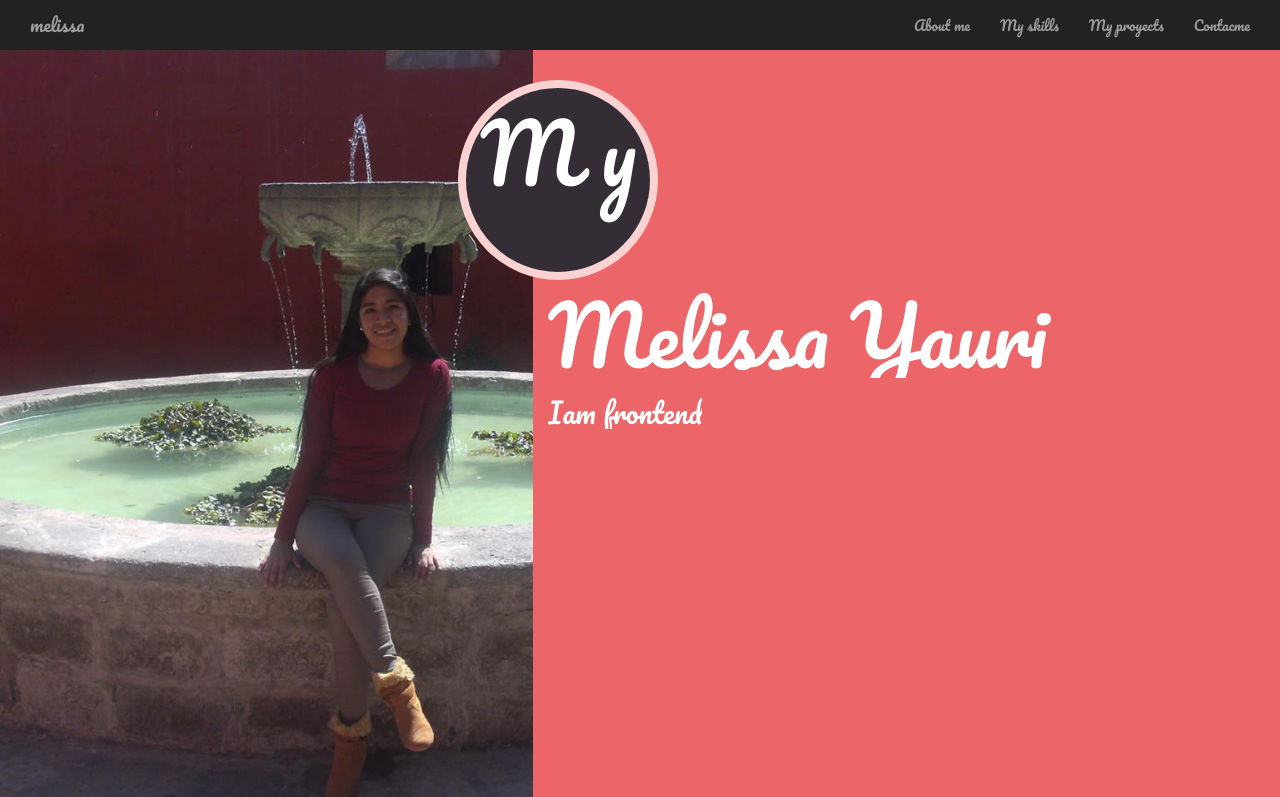
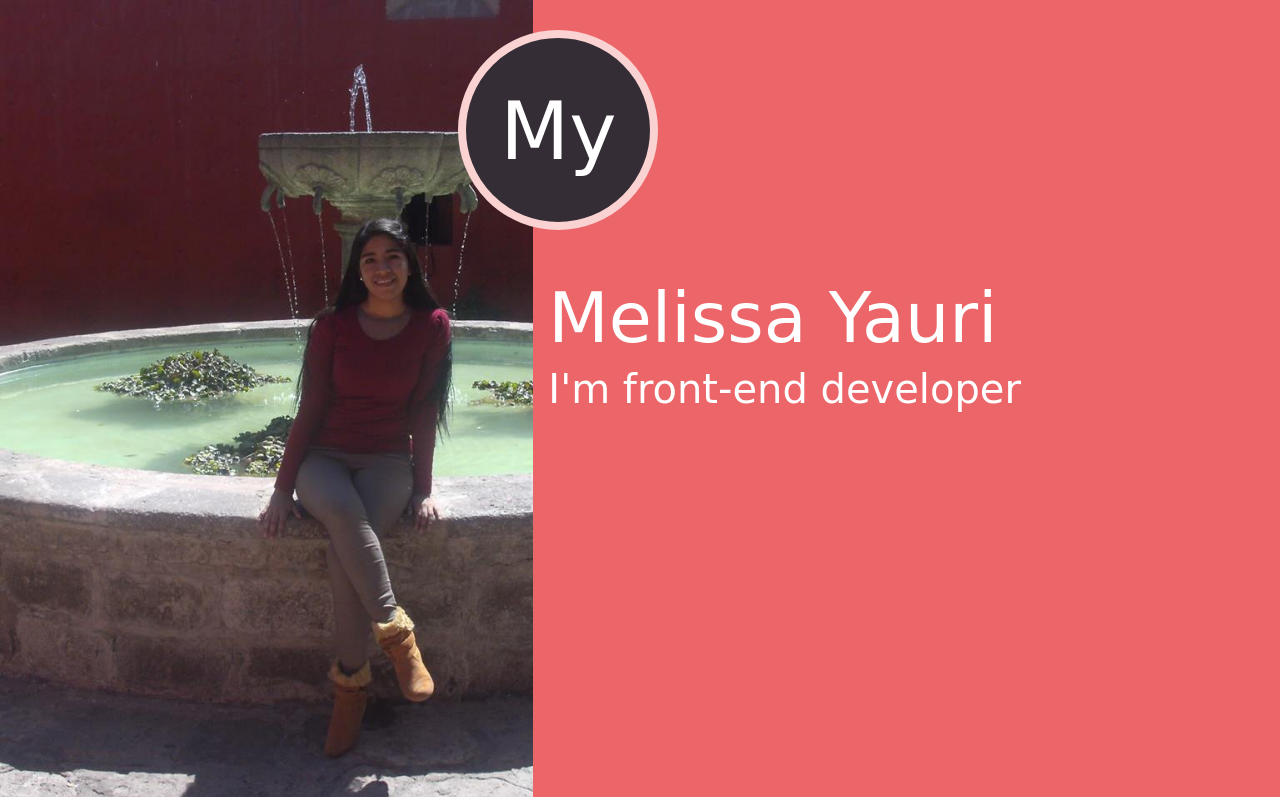
Before and after one commit to melissayauri/portafolio, a plain HTML site: page index.html in a window 1280 px wide. Shown: the top 797 px of the page. Drawn offline with Linux system fonts and the light colour scheme; a web font is replaced by a local one.

Commit message:
mejorando efecto front-end

```diff
--- a/css/main.css
+++ b/css/main.css
@@ -8,8 +8,7 @@
 }
 body{
   color: black;
-  font-family: 'Pacifico', cursive;
-
+  font-family: 'Oleo Script Swash Caps', cursive;
 }
 /*generales*/
 .shadow{
@@ -18,7 +17,14 @@ body{
 }
 /**/
 .principal{
-  margin-bottom: 0px;
+  margin: 0 auto;
+   background-color: white;
+   padding: 0.7rem 3.5rem;
+   position: fixed;
+   max-width: 100%;
+   width: 100%;
+   z-index: 1;
+
 }
 .circle{
   width: 100px;
@@ -47,8 +53,8 @@ body{
 
 }
 
-/* efecto para la presentación*/
-.block-info h2{
+/* efecto para la presentación
+#block-info h2{
   white-space: nowrap;
   overflow: hidden;
   width: 25em;
@@ -56,16 +62,15 @@ body{
 
 }
 
-.block-info h2:nth-child(2){
+#block-info h2:nth-child(2){
   animation: type2 8s steps(60, end);
     font-size: 28px;
 }
 
-
-
 span{
   animation: blink 1s infinite;
 }
+
 
 @keyframes type{
   from { width: 0; }
@@ -76,11 +81,22 @@ span{
   50%{width: 0;}
   100%{ width: 100; }
 }
-/* pulso a la raya*/
+/* pulso a la raya
 @keyframes blink{
   to{opacity: .0;}
 }
+/* estilos de la entda*/
+
+.output {
+display:none;
+
+}
+.active:after {
+  content: '|';
+}
+
 /**/
+
 .mg{
   margin-top: 0px;
 }
@@ -266,22 +282,15 @@ footer{
   }
   .circle h1{
     font-size: 8rem;
+    margin-top: 5rem;
   }
-  .img-profile{
-    height: 80vh;
+  .prompt h1{
+    margin-top: 8rem;
+    font-size: 7rem;
   }
-  .block-info{
-    padding-bottom:20rem;
-  }
-  .block-info h2{
-    width: 8em;
-  }
-  .block-info h2:nth-child(2){
-    width: 10em;
-  }
-  .name{
-    font-size: 8rem;
-  }
+    .prompt h4{
+      font-size: 4rem;
+    }
   .img-profile{
     height: 100vh;
   }
--- a/index.html
+++ b/index.html
@@ -5,10 +5,8 @@
     <meta name="viewport" content="width=device-width, initial-scale=1, shrink-to-fit=no">
     <link rel="icon" href="assets/imagenes/meli.jpg">
     <!-- Bootstrap CSS -->
-    <link href="https://fonts.googleapis.com/css?family=Pacifico" rel="stylesheet">
-    <link href="https://fonts.googleapis.com/icon?family=Material+Icons"
-      rel="stylesheet">
-
+    <link href="https://fonts.googleapis.com/css?family=Oleo+Script+Swash+Caps" rel="stylesheet">
+    <link href="https://fonts.googleapis.com/icon?family=Material+Icons" rel="stylesheet">
     <link rel="stylesheet" href="vendors/bootstrap/css/bootstrap.min.css">
     <link rel="stylesheet" href="css/main.css">
     <title>Bienvenidos a mi portafolio</title>
@@ -16,7 +14,7 @@
   <body>
     <!-- encabezado -->
     <header>
-      <nav class=" navbar-inverse  principal" id="menu">
+      <nav class="  navbar-default  principal" id="navbar">
         <div class="container-fluid">
           <!-- Brand and toggle get grouped for better mobile display -->
           <div class="navbar-header">
@@ -45,21 +43,31 @@
     <section class="coral">
       <div class="container-fluid">
         <div class="row">
+          <!--Imagen-->
           <div class="col-xs-5  img-profile">
           </div>
+          <!--logo nombre-->
           <div class="col-xs-7 ">
-            <div class="circle ">
-              <h1 class="text-center">M y</h1>
+            <div class="circle">
+              <h1 class="text-center">My</h1>
             </div>
             <!--<h1 class="name text-center">Hi, mi name is Melissa Yauri</h1>-->
-            <div class=" block-info">
+            <!--<div id="block-info">
               <h2 class="  name ">Melissa Yauri</h2>
               <h2 class="">Iam frontend developer<span>|</span></h2>
-            </div>
+            </div>-->
+            <div class="prompt ">
+
+  <h1 class="effect">Melissa Yauri</h1>
+  <h4 class="effect">I'm front-end developer</h4s>
+
+</div>
           </div>
         </div>
       </div>
     </section>
+
+
     <!-- fin de la primera sección -->
     <!-- segunda sección-about me -->
     <section class="gray" id=about>
@@ -269,5 +277,6 @@
 <script src="vendors/bootstrap/js/bootstrap.min.js"></script>
 <script defer src="https://use.fontawesome.com/releases/v5.0.6/js/all.js"></script>
     <script type="text/javascript" src="js/app.js"></script>
+    <script type="text/javascript" src="js/app1.js"></script>
   </body>
 </html>
--- a/js/app.js
+++ b/js/app.js
@@ -1,9 +1,12 @@
-$(document).ready(function() {
+
+$(function() {
+  $('#navbar').hide();
   $(window).scroll(function() {
-         if ($("#menu").offset().top > 56) {
-             $("#menu").addClass("fondo");
-         } else {
-             $("#menu").removeClass("fondo");
-         }
-       });
+    // set distance user needs to scroll before we start fadeIn
+    if ($(this).scrollTop() >= 600) {
+      $('#navbar').fadeIn(1000);
+    } else {
+      $('#navbar').fadeOut(1000);
+    }
+  });
 });
--- /dev/null
+++ b/js/app1.js
@@ -0,0 +1,49 @@
+
+$(document).ready(function() {
+var $lines = $('.prompt h1, .prompt h4');
+$lines.hide();
+var lineContents = new Array();
+
+var terminal = function() {
+
+  var skip = 0;
+  typeLine = function(idx) {
+    idx == null && (idx = 0);
+    var element = $lines.eq(idx);
+    var content = lineContents[idx];
+    if(typeof content == "undefined") {
+      $('.skip').hide();
+      return;
+    }
+    var charIdx = 0;
+
+    var typeChar = function() {
+      var rand = Math.round(Math.random() * 150) + 25;
+
+      setTimeout(function() {
+        var char = content[charIdx++];
+        element.append(char);
+        if(typeof char !== "undefined")
+          typeChar();
+        else {
+          element.append('<br/><span class="output">' + element.text().slice(9, -1) + '</span>');
+          element.removeClass('active');
+          typeLine(++idx);
+        }
+      }, skip ? 0 : rand);
+    }
+    content = '' + content + '';
+    element.append(' ').addClass('active');
+    typeChar();
+  }
+
+  $lines.each(function(i) {
+    lineContents[i] = $(this).text();
+    $(this).text('').show();
+  });
+
+  typeLine();
+}
+
+terminal();
+});
```
